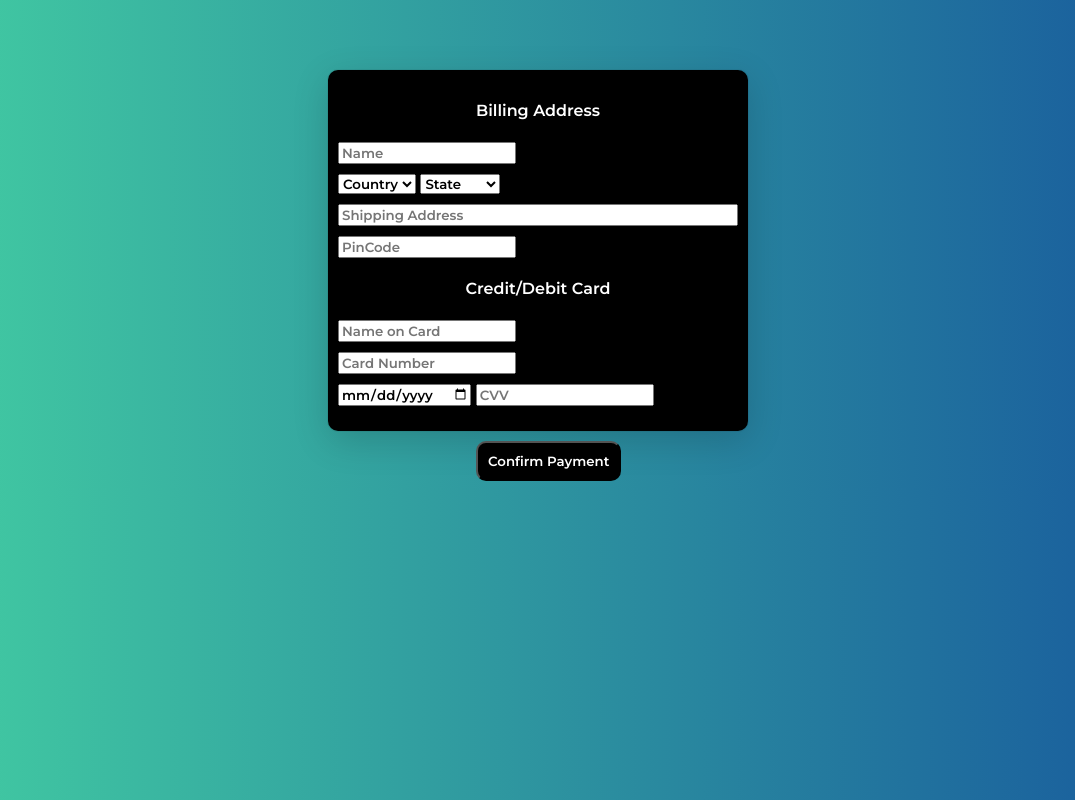
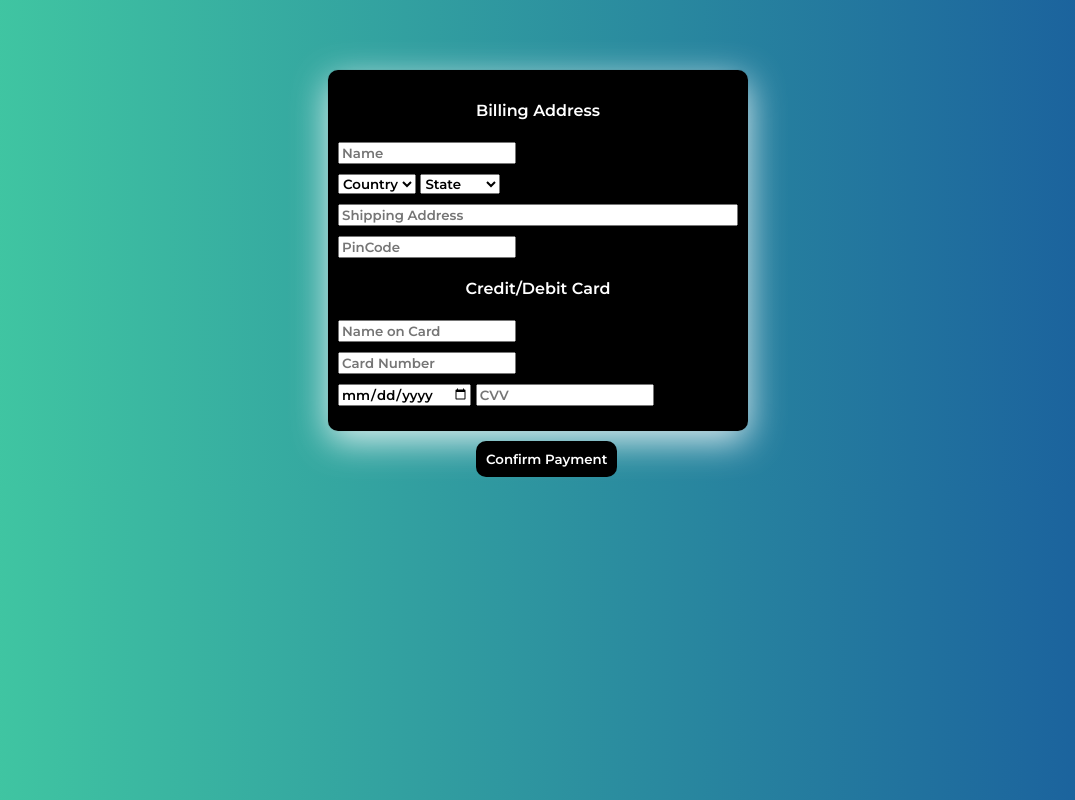
Before and after one commit to AviSingh017/SkinStore-Clone, a plain HTML site: page PROJECT/payment.html in a window 1280 px wide. Shown: the whole page, without its empty margins (102-1177 px from the left). Drawn offline with Linux system fonts and the light colour scheme.

Commit message:
favicon added

```diff
--- a/PROJECT/payment.html
+++ b/PROJECT/payment.html
@@ -4,7 +4,8 @@
     <meta charset="UTF-8">
     <meta http-equiv="X-UA-Compatible" content="IE=edge">
     <meta name="viewport" content="width=device-width, initial-scale=1.0">
-    <title>Payment</title>
+    <title>SkinVerse-Payment</title>
+    <link rel="icon" type="image/x-icon" href="SkinVerse.png">
     <style>
         @import url('https://fonts.googleapis.com/css2?family=Manrope&family=Montserrat:wght@600&family=Quicksand&display=swap');
 
@@ -20,7 +21,7 @@
             border-radius: 10px;
             padding: 10px;
             padding-bottom: 25px;
-            box-shadow: rgba(0, 0, 0, 0.16) 0px 10px 36px 0px, rgba(0, 0, 0, 0.06) 0px 0px 0px 1px;
+            box-shadow: rgba(255, 255, 255, 0.838) 0px 10px 36px 0px, rgba(0, 0, 0, 0.06) 0px 0px 0px 1px;
             width: 400px;
             margin: auto;
             margin-top: 70px;
@@ -49,9 +50,13 @@
             margin-top: 10px;
         }
         .button button{
+            border: none;
             border-radius: 10px;
             padding: 10px;
             background-color: black;
+        }
+        .button button:hover{
+            background-color: #1976D2;
         }
         .button button a{
            text-decoration: none;
```
Also changed, not shown: PROJECT/Checkout.html (+2 -1 lines), PROJECT/Shopping.html (+1 -3 lines), PROJECT/index.html (+1 -0 lines).
